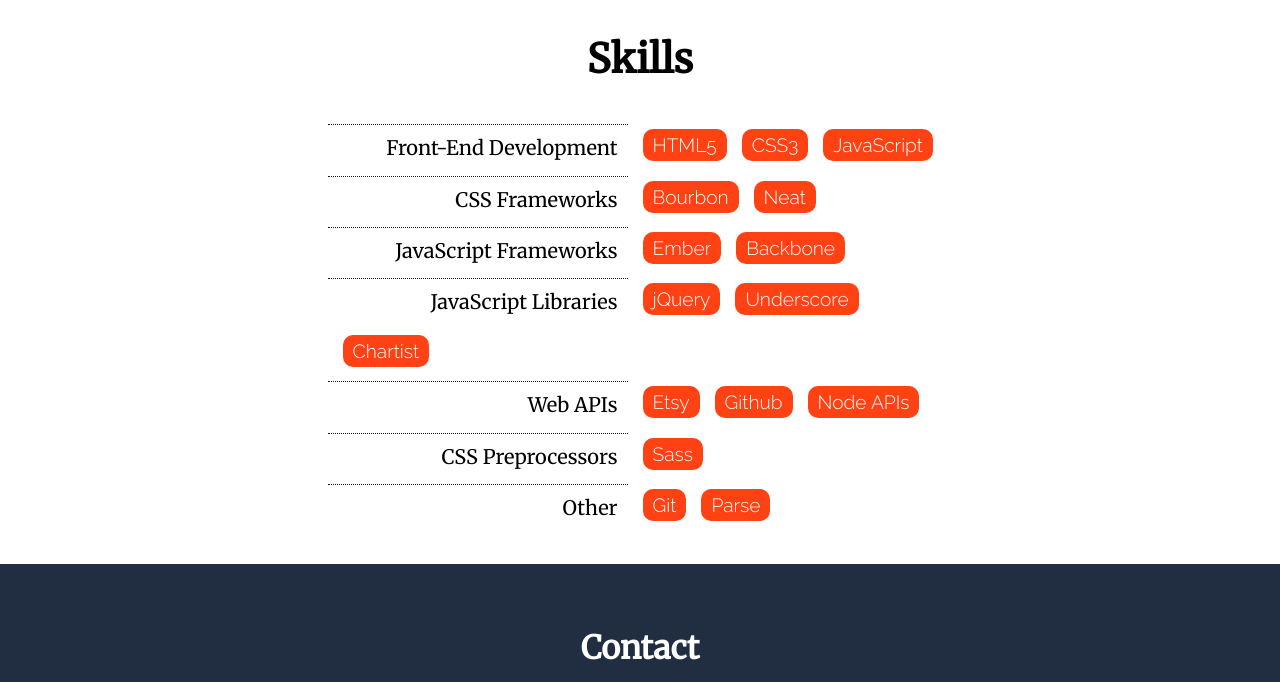
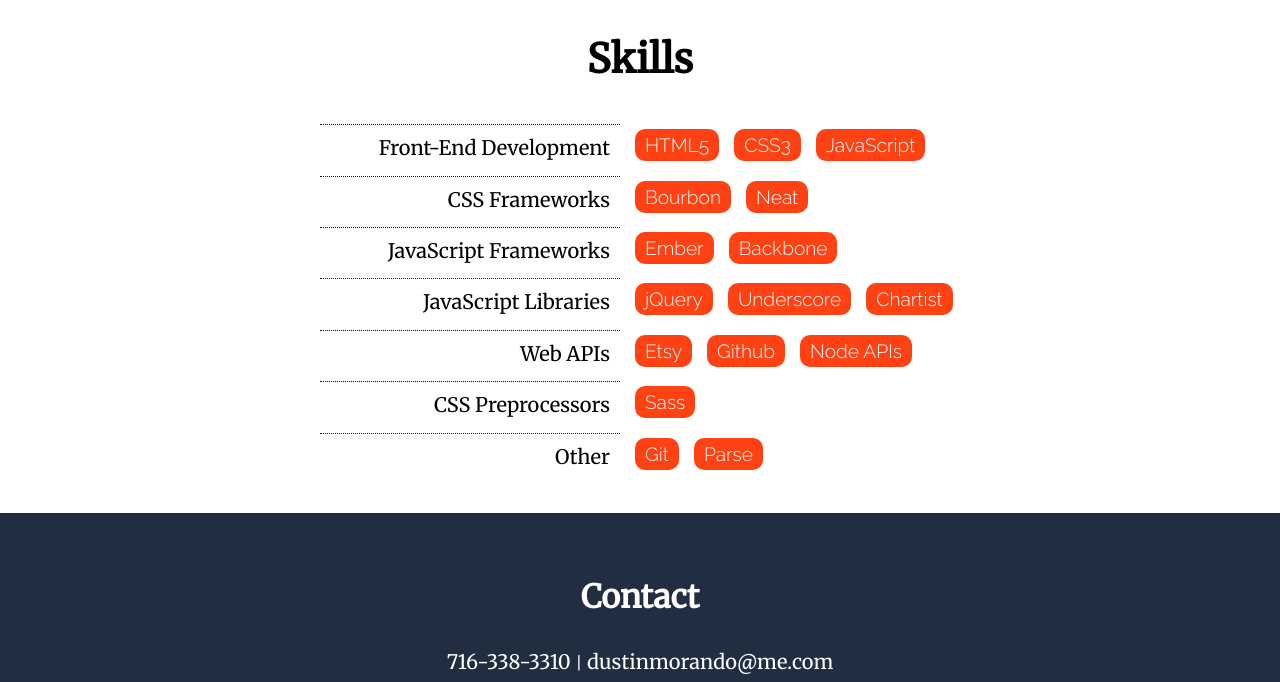
Before and after one commit to dstncharles/new_port, a plain HTML site: page index.html in a window 1280 px wide. Shown: the part 1200-1882 px from the top of the page. Drawn offline with Linux system fonts and the light colour scheme.

Commit message:
aligned skills

```diff
--- a/index.html
+++ b/index.html
@@ -8,6 +8,7 @@
   <link href='http://fonts.googleapis.com/css?family=Raleway:300' rel='stylesheet' type='text/css'>
   <link href='http://fonts.googleapis.com/css?family=Merriweather' rel='stylesheet' type='text/css'>
   <link rel="stylesheet" <link rel="stylesheet" href="styles/font-awesome-4.3.0/css/font-awesome.min.css">
+  <meta name="viewport" content="width=device-width, initial-scale=1">
 </head>
 
 <body>
--- a/styles/main.scss
+++ b/styles/main.scss
@@ -229,8 +229,9 @@
 
 dl {
   @include outer-container;
-  @include span-columns(6);
-  @include shift(3);
+  @include span-columns(8);
+  @include shift(2);
+  margin-left: 25%;
   margin-bottom: 1.8em;
 }
 
```
Also changed, not shown: styles/main.css, 1 other file.
